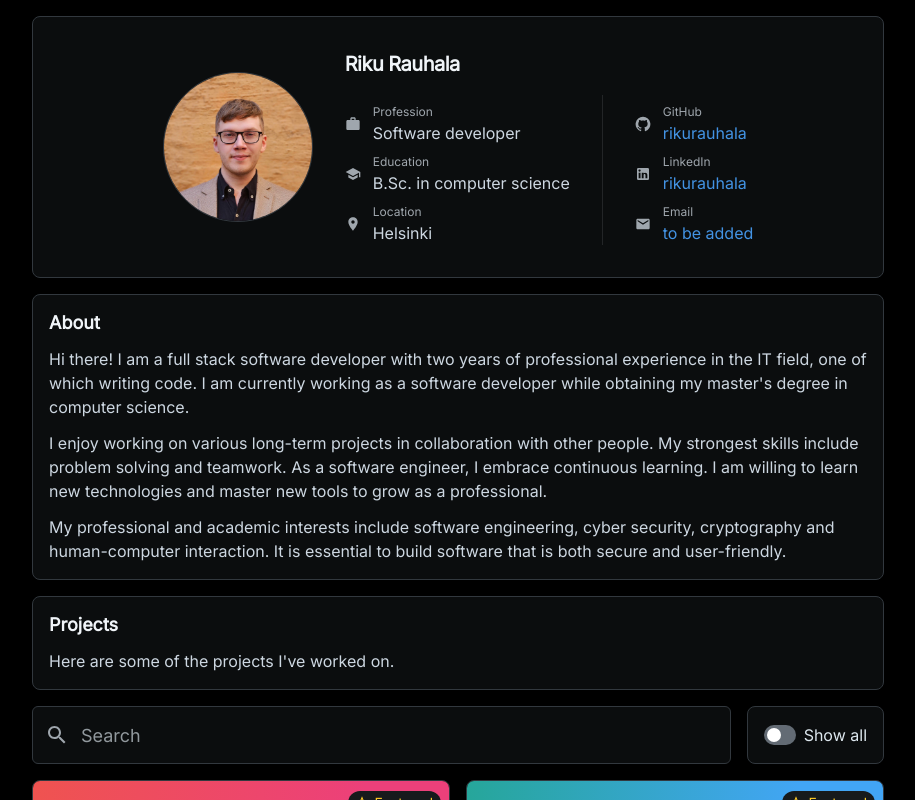
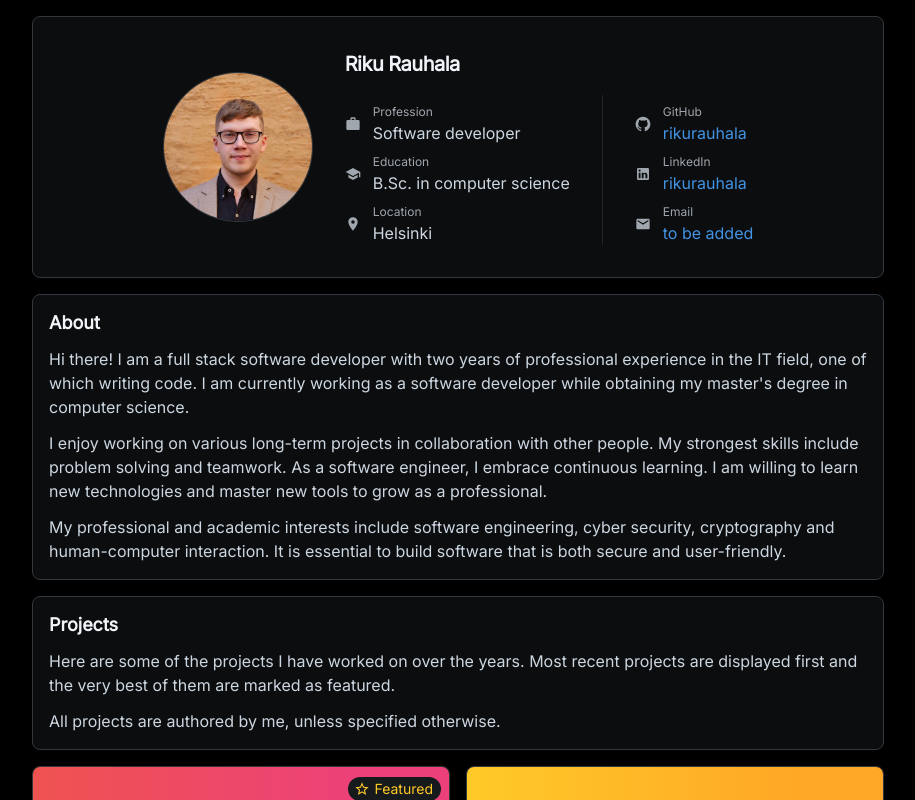
Before and after one commit to rikurauhala/rikurauhala.github.io, a React (Vite) app: page / in a window 1280 px wide. Shown: the top 800 px of the page, without its empty margins (182-1097 px from the left). Built offline with nearby package versions, Linux system fonts and the light colour scheme.

Commit message:
Delete search bar and show all button

```diff
--- a/src/components/Projects/Projects.tsx
+++ b/src/components/Projects/Projects.tsx
@@ -1,40 +1,32 @@
 import Grid from '@mui/joy/Grid'
-import Stack from '@mui/joy/Stack'
 import { useTrail } from '@react-spring/web'
-import { useState } from 'react'
 
 import Section from '~/components/Section'
 import { projects } from '~/content/projects'
-import SearchBar from './SearchBar'
-import ShowAllButton from './ShowAllButton'
 import ProjectCard from './ProjectCard'
 
 const Projects = (): JSX.Element => {
-  const [showAll, setShowAll] = useState(false)
-
-  const filteredProjects = showAll ? projects : projects.filter((project) => project.featured)
-
-  const trail = useTrail(filteredProjects.length, {
+  const trail = useTrail(projects.length, {
     from: { opacity: 0, transform: 'translate3d(0,40px,0)' },
     to: { opacity: 1, transform: 'translate3d(0,0px,0)' },
     delay: 200,
     config: { mass: 1, tension: 120, friction: 14 },
   })
 
+  const content = `
+    Here are some of the projects I have worked on over the years. Most recent projects are displayed
+    first and the very best of them are marked as featured.
+
+
+    All projects are authored by me, unless specified otherwise.
+  `
+
   return (
     <>
-      <Section content="Here are some of the projects I've worked on." title="Projects" />
-      <Stack direction="row" gap={2}>
-        <SearchBar />
-        <ShowAllButton showAll={showAll} setShowAll={setShowAll} />
-      </Stack>
+      <Section content={content} title="Projects" />
       <Grid container spacing={2}>
         {trail.map((style, index) => (
-          <ProjectCard
-            key={filteredProjects[index].key}
-            project={filteredProjects[index]}
-            style={style}
-          />
+          <ProjectCard key={projects[index].key} project={projects[index]} style={style} />
         ))}
       </Grid>
     </>
--- a/src/components/Projects/SearchBar.tsx
+++ /dev/null
@@ -1,33 +0,0 @@
-import ClearIcon from '@mui/icons-material/Clear'
-import SearchIcon from '@mui/icons-material/Search'
-import IconButton from '@mui/joy/IconButton'
-import Input from '@mui/joy/Input'
-import { useState } from 'react'
-
-const SearchBar = (): JSX.Element => {
-  const [search, setSearch] = useState('')
-
-  const handleClear = () => {
-    setSearch('')
-  }
-
-  return (
-    <Input
-      endDecorator={
-        search && (
-          <IconButton onClick={handleClear} sx={{ marginRight: -1 }}>
-            <ClearIcon />
-          </IconButton>
-        )
-      }
-      fullWidth
-      onChange={(event) => setSearch(event.target.value)}
-      placeholder="Search"
-      size="lg"
-      startDecorator={<SearchIcon />}
-      value={search}
-    />
-  )
-}
-
-export default SearchBar
--- a/src/components/Projects/ShowAllButton.tsx
+++ /dev/null
@@ -1,24 +0,0 @@
-import Card from '@mui/joy/Card'
-import FormControl from '@mui/joy/FormControl'
-import Switch from '@mui/joy/Switch'
-
-interface ShowAllButtonProps {
-  showAll: boolean
-  setShowAll: (showAll: boolean) => void
-}
-
-const ShowAllButton = ({ showAll, setShowAll }: ShowAllButtonProps): JSX.Element => {
-  return (
-    <Card>
-      <FormControl>
-        <Switch
-          checked={showAll}
-          endDecorator="Show&nbsp;all"
-          onChange={() => setShowAll(!showAll)}
-        />
-      </FormControl>
-    </Card>
-  )
-}
-
-export default ShowAllButton
```
